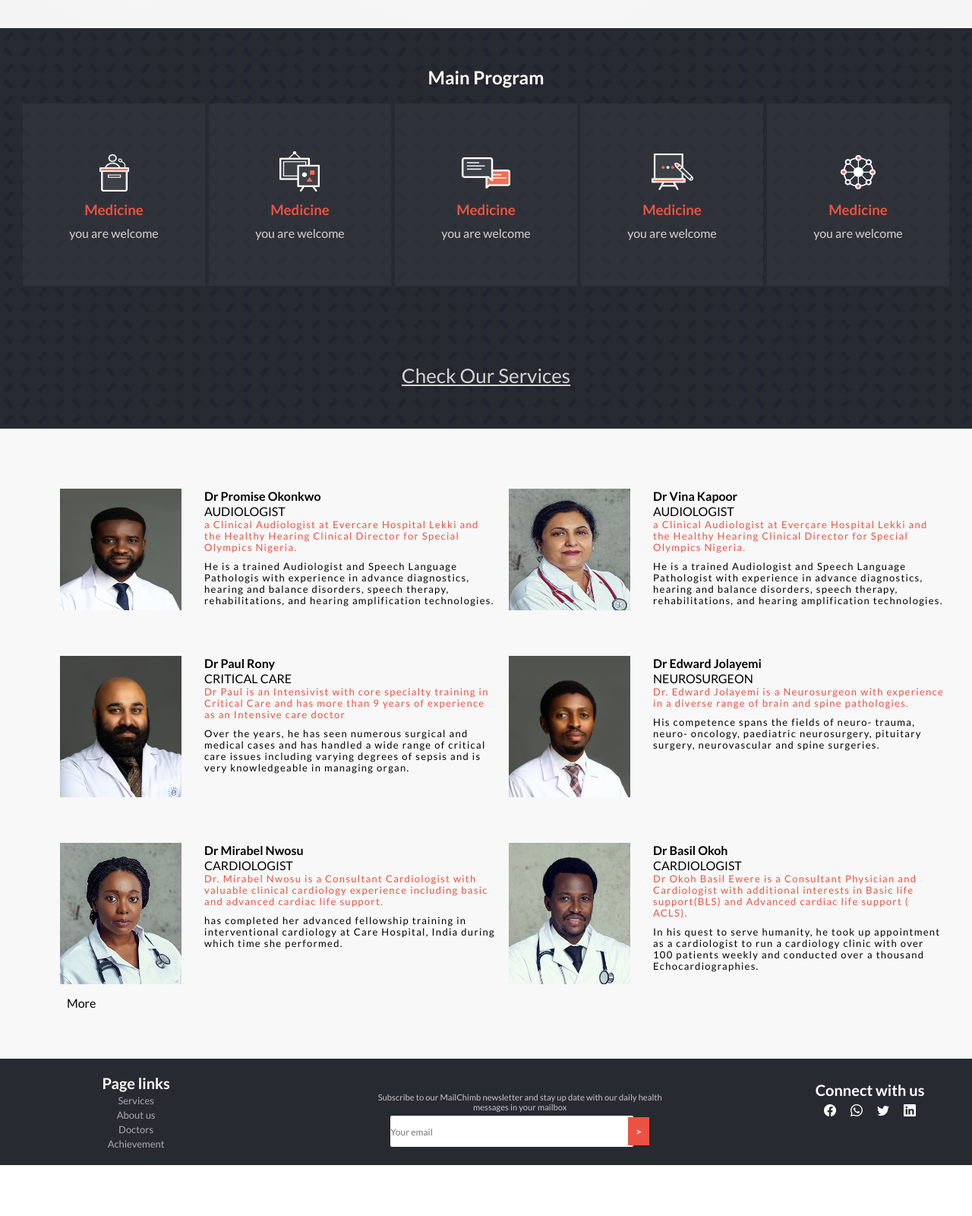
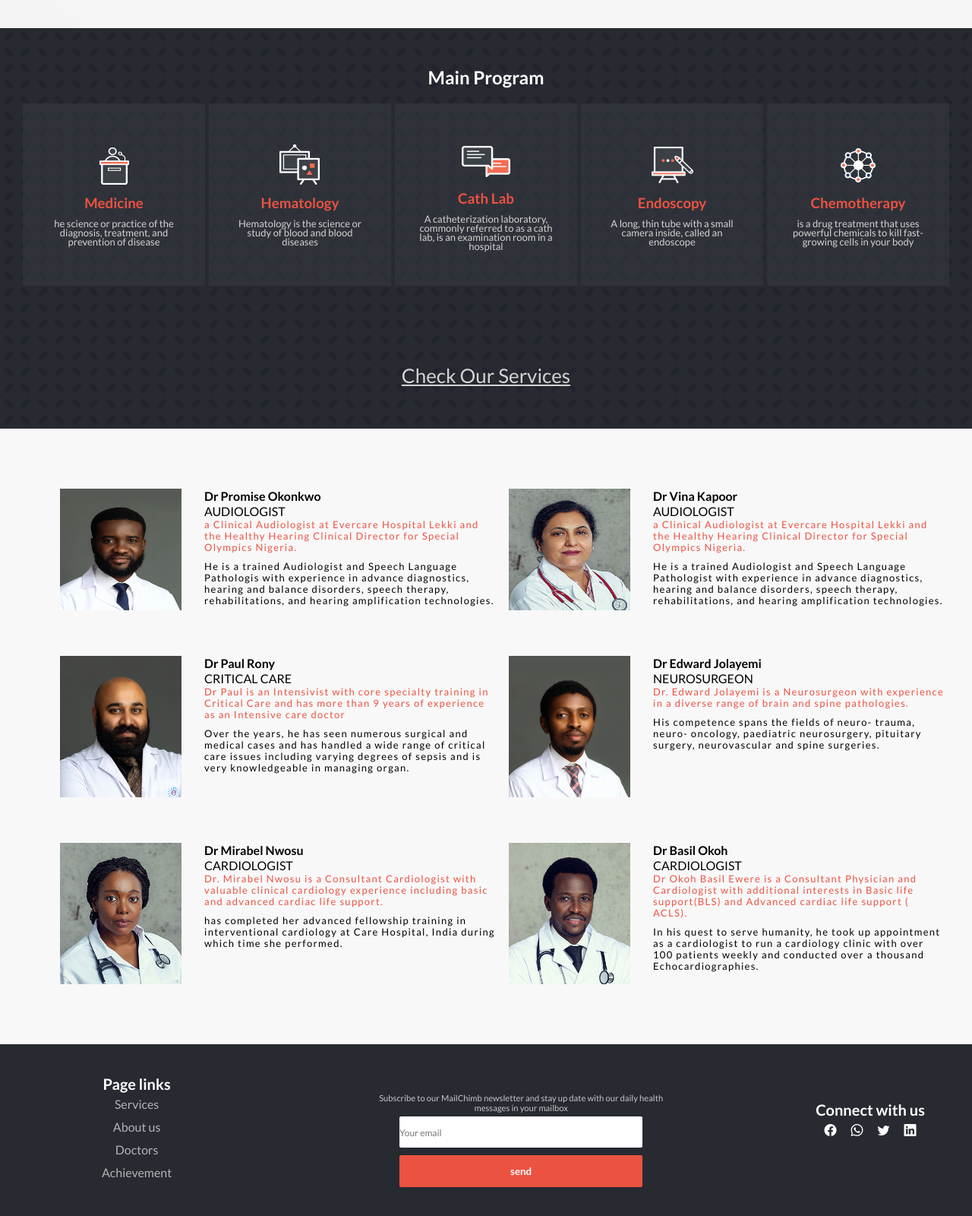
Before and after one commit to Ridwanullahi-code/health-care-website, a website: page static/home.html in a window 1280 px wide. Shown: the part 886-2486 px from the top of the page at 76% size. Before the commit the page ends 2419 px from the top, so only its background shows below. Drawn offline with nearby package versions, Linux system fonts and the light colour scheme.

Commit message:
last change

```diff
--- a/css/about.css
+++ b/css/about.css
@@ -32,6 +32,9 @@ header {
   display: flex;
   gap: 1em;
   margin-right: 100px;
+  color: white;
+}
+.first-header-content a{
   color: white;
 }
 
@@ -227,7 +230,7 @@ header {
 footer {
   width: 100vw;
   background-color: #272a31;
-  padding-top: 20px;
+  padding: 40px 0;
   gap: 15px;
 }
 
@@ -247,8 +250,9 @@ footer {
 }
 
 .page-links a {
-  color: #d3d3d3c2;
-  font-size: 13px;
+  color: #d3d3d3d0;
+  font-size: 16px;
+  line-height:30px;
 }
 
 .form-container {
@@ -266,7 +270,11 @@ footer {
   font-size: 0.7em;
   color: rgba(255, 255, 255, 0.737);
 }
-
+.user-input{
+  display:flex;
+  flex-direction: column;
+  gap: 10px;
+}
 .form-container input {
   width: 50vw;
   height: 5.3vh;
@@ -280,9 +288,8 @@ footer {
 }
 
 .send-email-button {
-  margin-left: -10px;
   font-weight: bolder;
-  padding: 0.35em 9px;
+  padding: 0.35em 5px;
   border: 1px solid #ec5242;
   background: #ec5242;
   color: white;
@@ -455,7 +462,6 @@ footer {
   .page-links h5 {
     border: none;
   }
-
   .form-container {
     width: 30vw;
     display: flex;
--- a/css/home.css
+++ b/css/home.css
@@ -32,6 +32,8 @@ header {
   display: flex;
   gap: 1em;
   margin-right: 100px;
+}
+.first-header-content a{
   color: white;
 }
 
@@ -202,14 +204,19 @@ header {
   gap: 20px;
   justify-content: center;
   align-items: center;
+  color: white;
+  text-align: center;
+  padding: 0 30px;
 }
 
-[class*='box'] h3 {
+.main-program h3{
   color: #ec5242;
 }
 
-[class*='box'] p {
+[class*='box'] p{
+  font-size:20px;
   color: #d3d3d3;
+  line-height: 24px;
 }
 
 .check-button {
@@ -279,17 +286,32 @@ header {
   color: #ec5242;
 }
 
-.see-more-button {
+.see-more-button{
+  display: flex;
   width: 90vw;
-  height: 8vh;
-  margin: 24px;
-  text-align: center;
+  font-weight: 600;
+  justify-content: center;
+  align-items: center;
+  padding: 8px 0;
+  border: 1px solid grey;
+  border-radius: 5px;
+  margin:20px auto;
+  cursor: pointer;
 }
+.see-more-button:hover{
+  color: white;
+  border-color: #ec5242;
+  background-color: #ec5242;
+}
+.see-more-button:active{
+  background-color: #821307;
+}
+
 
 footer {
   width: 100vw;
   background-color: #272a31;
-  padding-top: 20px;
+  padding:40px 0;
   gap: 15px;
 }
 
@@ -309,8 +331,9 @@ footer {
 }
 
 .page-links a {
-  color: #d3d3d3c2;
-  font-size: 13px;
+  color: #d3d3d3d0;
+  font-size: 16px;
+  line-height:30px;
 }
 
 .form-container {
@@ -328,6 +351,11 @@ footer {
   font-size: 0.7em;
   color: rgba(255, 255, 255, 0.737);
 }
+.user-input{
+  display:flex;
+  flex-direction: column;
+  gap: 10px;
+}
 
 .form-container input {
   width: 50vw;
@@ -342,9 +370,8 @@ footer {
 }
 
 .send-email-button {
-  margin-left: -10px;
   font-weight: bolder;
-  padding: 0.7em 9px;
+  padding: 0.35em 5px;
   border: 1px solid #ec5242;
   background: #ec5242;
   color: white;
@@ -473,6 +500,12 @@ footer {
     gap: 10px;
   }
 
+  [class*='box'] p{
+    width:14vw;
+    line-height: 12px;
+    font-size: 13px;
+  }
+
   .check-button {
     color: #d3d3d3;
     text-decoration: underline;
@@ -520,6 +553,9 @@ footer {
   .doctor-section .summary1 {
     color: #ec5242;
   }
+  .see-more-button{
+   display: none;
+  }
 
   .inner-container {
     display: flex;
@@ -548,6 +584,7 @@ footer {
   padding: 0.7em 9px;
 }
 
+
   .social-icon {
     width: 0;
     display: flex;
--- a/js/about.js
+++ b/js/about.js
@@ -1,13 +1,11 @@
 const menuButton = document.querySelector('.hamburger');
 const menuItems = document.querySelector('.nav-items');
 const items = document.querySelectorAll('.nav-item');
-const head = document.querySelector('.heading-container');
 const main = document.querySelector('main');
 
 menuButton.addEventListener('click', () => {
   menuButton.classList.toggle('active');
   menuItems.classList.toggle('show-menu');
-  head.classList.toggle('move-down');
 });
 
 items.forEach((item) => {
--- a/js/index.js
+++ b/js/index.js
@@ -1,14 +1,12 @@
 const menuButton = document.querySelector('.hamburger');
 const menuItems = document.querySelector('.nav-items');
 const items = document.querySelectorAll('.nav-item');
-const head = document.querySelector('.heading-container');
 const main = document.querySelector('main');
 
 menuButton.addEventListener('click', () => {
   menuButton.classList.toggle('active');
   menuItems.classList.toggle('show-menu');
-  head.classList.toggle('move-down');
-});
+})
 
 items.forEach((item) => {
   item.addEventListener('click', () => {
@@ -21,6 +19,14 @@ items.forEach((item) => {
 main.addEventListener('click', () => {
   menuItems.classList.remove('show-menu');
   menuButton.classList.remove('active');
+});
+
+const doctInfo = document.querySelectorAll('.doct');
+const seeMoreButton = document.querySelector('.see-more-button');
+seeMoreButton.addEventListener('click', () => {
+  doctInfo.forEach((info) => {
+    info.classList.toggle('hide-info');
+  });
 });
 
 const doctorInfo = [
--- a/static/home.html
+++ b/static/home.html
@@ -18,10 +18,10 @@
     <header>
         <div class="first-header-content">
             <ul>
-                <li><i class="bi bi-facebook"></i></li>
-                <li><i class="bi bi-twitter"></i></li>
-                <li>Login</li>
-                <li>Family</li>
+                <li><a class="bi bi-facebook" href=""></a></li>
+                <li><a class="bi bi-twitter" href=""></a></li>
+                <li><a href="">Login</a></li>
+                <li><a href="">Family</a></li>
             </ul>
         </div>
         <nav class="nav-container">
@@ -31,7 +31,7 @@
 
             <ul class="nav-items">
                 <li class="nav-item"><a class="nav-link active" href=''>Home</a></li>
-                <li class="nav-item"><a class="nav-link" href="">About</a></li>
+                <li class="nav-item"><a class="nav-link" href="../static/about.html">About</a></li>
                 <li class="nav-item"><a class="nav-link" href="#service-section">Servives</a></li>
                 <li class="nav-item"><a class="nav-link" href="#doctor-section">Doctors</a></li>
                 <li class="nav-item"><a class="nav-link" href="">Contact</a></li>
@@ -71,28 +71,33 @@
                 <div class="box-1">
                     <img src="../images/icon/program_icon_01.png" alt="logo1">
                     <h3>Medicine</h3>
-                    <p>you are welcome</p>
+                    <p>he science or practice of the diagnosis,
+                        treatment, and prevention of disease</p>
 
                 </div>
                 <div class="box-2">
                     <img src="../images/icon/program_icon_02.png" alt="logo1">
-                    <h3>Medicine</h3>
-                    <p>you are welcome</p>
+                    <h3>Hematology</h3>
+                    <p>Hematology is the
+                     science or study of blood and blood diseases</p>
                 </div>
                 <div class="box-3">
                     <img src="../images/icon/program_icon_03.png" alt="logo1">
-                    <h3>Medicine</h3>
-                    <p>you are welcome</p>
+                    <h3>Cath Lab</h3>
+                    <p>A catheterization laboratory, commonly referred to
+                        as a cath lab, is an examination room in a hospital</p>
                 </div>
                 <div class="box-4">
                     <img src="../images/icon/program_icon_04.png" alt="logo1">
-                    <h3>Medicine</h3>
-                    <p>you are welcome</p>
+                    <h3>Endoscopy</h3>
+                    <p>A long, thin tube with
+                    a small camera inside, called an endoscope</p>
                 </div>
                 <div class="box-5">
                     <img src="../images/icon/program_icon_05.png" alt="logo1">
-                    <h3>Medicine</h3>
-                    <p>you are welcome</p>
+                    <h3>Chemotherapy</h3>
+                    <p>is a drug treatment that uses powerful
+                    chemicals to kill fast-growing cells in your body</p>
                 </div>
             </div>
             <div>
@@ -119,7 +124,7 @@
                         <p class="summary2"></p>
                     </div>
                 </div>
-                <div>
+                <div class="doct">
                     <img class="image"  src="#" alt="Doctor Paul Rony image">
                     <div class="info">
                         <h4 class="name">.</h4>
@@ -128,7 +133,7 @@
                         <p class="summary2"></p>
                     </div>
                 </div>
-                <div>
+                <div class="doct">
                     <img class="image" src="#" alt="Doctor Edward Jolayemi image">
                     <div class="info">
                         <h4 class="name">.</h4>
@@ -137,7 +142,7 @@
                         <p class="summary2"></p>
                     </div>
                 </div>
-                <div>
+                <div class="doct">
                     <img class="image" src="#" alt="Doctor Mirable Nwosu image">
                     <div class="info">
                         <h4 class="name">.</h4>
@@ -146,7 +151,7 @@
                         <p class="summary2"></p>
                     </div>
                 </div>
-                <div>
+                <div class="doct">
                     <img class="image" src="#" alt="Doctor Basil Okoh image">
                     <div class="info">
                         <h4 class="name">.</h4>
@@ -181,8 +186,8 @@
                             messages in your mailbox
                         </p>
                         <div class="user-input">
-                            <input type="email" name="useremail" placeholder="Your email">
-                            <button class="send-email-button" type="submit">&gt;</button>
+                            <input class="email" type="email" name="useremail" placeholder="Your email">
+                            <input type="submit" value="send" class="send-email-button">
                         </div>
                     </form>
                 </div>
```
Also changed, not shown: static/about.html (+7 -7 lines). Lines whose indentation alone changed are shown as unchanged.
